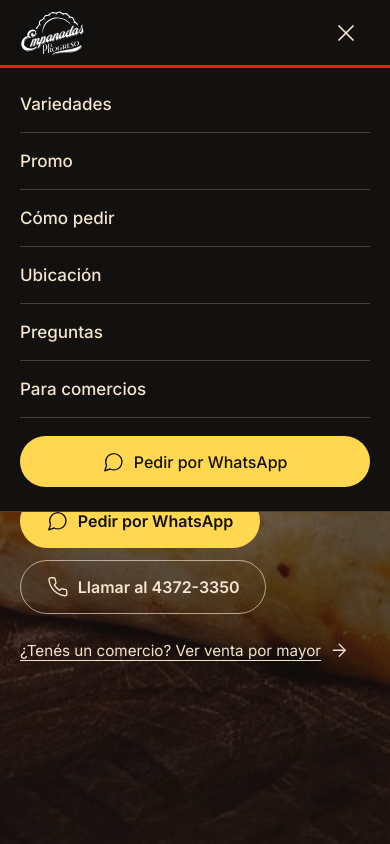
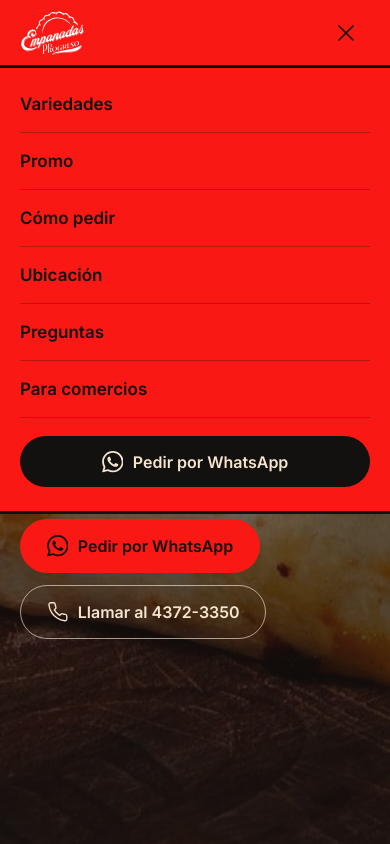
Before and after one commit to condegraphics/empanadas-land, a plain HTML site: page index.html in a window 390 px wide. Both pictures are taken after a click on the button "Abrir menú". Shown: the top 844 px of the page. Drawn offline with Linux system fonts and the light colour scheme; a web font is replaced by a local one.

Commit message:
Header rojo con CTA negro, hero con acento y botón rojos, ícono oficial de WhatsApp, se quita link de venta por mayor del hero
Co-Authored-By: Claude Sonnet 5.5 <noreply@anthropic.com>
Claude-Session: https://claude.ai/code/session_01SmNfM9cCsCpqxjUHDckCyw

```diff
--- a/index.html
+++ b/index.html
@@ -11,7 +11,7 @@
 <meta name="description" content="Empanadas al horno de barro hechas a mano desde $1.500. 3 docenas clásicas por $49.900. Retiro en Sarmiento 1334, todos los días de 8 a 23 h.">
 <link rel="canonical" href="https://empanadaselprogreso.com.ar/">
 <link rel="icon" href="img/logo-empanadas-el-progreso.svg" type="image/svg+xml">
-<meta name="theme-color" content="#13110F">
+<meta name="theme-color" content="#F91814">
 <meta property="og:type" content="website">
 <meta property="og:locale" content="es_AR">
 <meta property="og:title" content="Empanadas al Horno de Barro en Buenos Aires | El Progreso">
@@ -102,6 +102,8 @@ ul{margin:0;padding:0;list-style:none}
 .btn--primary:hover{background:var(--yellow-hover)}
 .btn--ghost{border-color:rgba(245,228,206,.65);color:var(--cream)}
 .btn--ghost:hover{background:rgba(245,228,206,.14);border-color:var(--cream)}
+.btn--red{background:var(--red);color:var(--ink)}
+.btn--red:hover{background:#FF4A45}
 .btn--dark{background:var(--black);color:var(--cream)}
 .btn--dark:hover{background:var(--black-2);color:var(--yellow)}
 .btn:active{transform:translateY(1px)}
@@ -120,21 +122,21 @@ ul{margin:0;padding:0;list-style:none}
 /* ============================================================
    1. HEADER FIJO
 ============================================================ */
-.header{position:fixed;inset:0 0 auto 0;height:var(--header-h);background:var(--black);color:var(--cream);z-index:50;border-bottom:3px solid var(--red)}
+.header{position:fixed;inset:0 0 auto 0;height:var(--header-h);background:var(--red);color:var(--ink);z-index:50;border-bottom:3px solid var(--black)}
 .header .wrap{height:100%;display:flex;align-items:center;justify-content:space-between;gap:1rem}
 .brand{display:flex;align-items:center;flex:none}
 .brand img{height:calc(var(--header-h) - 18px);width:auto}
-.nav-toggle{display:inline-flex;align-items:center;justify-content:center;width:48px;height:48px;background:none;border:0;color:var(--cream);cursor:pointer;border-radius:8px}
+.nav-toggle{display:inline-flex;align-items:center;justify-content:center;width:48px;height:48px;background:none;border:0;color:var(--ink);cursor:pointer;border-radius:8px}
 .nav-toggle .i{width:28px;height:28px}
 .nav-toggle .i-close{display:none}
 .nav-toggle[aria-expanded="true"] .i-open{display:none}
 .nav-toggle[aria-expanded="true"] .i-close{display:block}
-.nav{position:absolute;top:var(--header-h);left:0;right:0;background:var(--black);padding:8px var(--gutter) 24px;display:none;flex-direction:column;border-bottom:1px solid var(--line-light)}
+.nav{position:absolute;top:var(--header-h);left:0;right:0;background:var(--red);padding:8px var(--gutter) 24px;display:none;flex-direction:column;border-bottom:3px solid var(--black)}
 .nav.is-open{display:flex}
-.nav a{text-decoration:none;padding:14px 0;border-bottom:1px solid var(--line-light);font-weight:500}
-.nav a:hover{color:var(--yellow)}
-.nav .btn{margin-top:18px;border-bottom:0;color:var(--ink)}
-.nav .btn:hover{color:var(--ink)}
+.nav a{text-decoration:none;padding:14px 0;border-bottom:1px solid rgba(19,17,15,.28);font-weight:600}
+.nav a:hover{text-decoration:underline;text-underline-offset:5px;text-decoration-thickness:2px}
+.nav .btn{margin-top:18px;border-bottom:0;color:var(--cream)}
+.nav .btn:hover{color:var(--yellow);text-decoration:none}
 @media (min-width:960px){
   .nav-toggle{display:none}
   .nav{position:static;display:flex;flex-direction:row;align-items:center;gap:1.6rem;padding:0;background:none;border:0}
@@ -152,10 +154,8 @@ ul{margin:0;padding:0;list-style:none}
 @media (min-width:960px){.hero__inner{max-width:960px}.hero h1{font-size:clamp(3.6rem,8vw,6.2rem)}} /* escritorio: H1 +20% */
 .hero h1{color:#fff;text-shadow:0 2px 24px rgba(0,0,0,.35)}
 .hero p.lead{max-width:56ch;color:var(--cream)}
-.hero__cta{display:flex;flex-wrap:wrap;gap:12px;margin:2rem 0 1.4rem}
-.hero__link{display:inline-flex;align-items:center;gap:.5em;color:var(--cream);font-size:.95rem;text-underline-offset:4px}
-.hero__link:hover{color:var(--yellow)}
-.hero h1 .hl{color:var(--yellow);white-space:nowrap}
+.hero__cta{display:flex;flex-wrap:wrap;gap:12px;margin:2rem 0 0}
+.hero h1 .hl{color:var(--red);white-space:nowrap;text-shadow:0 2px 18px rgba(0,0,0,.55)}
 
 /* ============================================================
    3. SOBRE NOSOTROS (imagen lateral)
@@ -391,7 +391,7 @@ address{font-style:normal}
   <symbol id="i-mail" viewBox="0 0 24 24"><rect width="20" height="16" x="2" y="4" rx="2"/><path d="m22 7-8.97 5.7a1.94 1.94 0 0 1-2.06 0L2 7"/></symbol>
   <symbol id="i-pin" viewBox="0 0 24 24"><path d="M20 10c0 6-8 12-8 12s-8-6-8-12a8 8 0 0 1 16 0Z"/><circle cx="12" cy="10" r="3"/></symbol>
   <symbol id="i-clock" viewBox="0 0 24 24"><circle cx="12" cy="12" r="10"/><polyline points="12 6 12 12 16 14"/></symbol>
-  <symbol id="i-chat" viewBox="0 0 24 24"><path d="M7.9 20A9 9 0 1 0 4 16.1L2 22Z"/></symbol>
+  <symbol id="i-wa" viewBox="0 0 24 24"><path fill="currentColor" stroke="none" d="M17.472 14.382c-.297-.149-1.758-.867-2.03-.967-.273-.099-.471-.148-.67.15-.197.297-.767.966-.94 1.164-.173.199-.347.223-.644.075-.297-.15-1.255-.463-2.39-1.475-.883-.788-1.48-1.761-1.653-2.059-.173-.297-.018-.458.13-.606.134-.133.298-.347.446-.52.149-.174.198-.298.298-.497.099-.198.05-.371-.025-.52-.075-.149-.669-1.612-.916-2.207-.242-.579-.487-.5-.669-.51-.173-.008-.371-.01-.57-.01-.198 0-.52.074-.792.372-.272.297-1.04 1.016-1.04 2.479 0 1.462 1.065 2.875 1.213 3.074.149.198 2.096 3.2 5.077 4.487.709.306 1.262.489 1.694.625.712.227 1.36.195 1.871.118.571-.085 1.758-.719 2.006-1.413.248-.694.248-1.289.173-1.413-.074-.124-.272-.198-.57-.347m-5.421 7.403h-.004a9.87 9.87 0 01-5.031-1.378l-.361-.214-3.741.982.998-3.648-.235-.374a9.86 9.86 0 01-1.51-5.26c.001-5.45 4.436-9.884 9.888-9.884 2.64 0 5.122 1.03 6.988 2.898a9.825 9.825 0 012.893 6.994c-.003 5.45-4.437 9.884-9.885 9.884m8.413-18.297A11.815 11.815 0 0012.05 0C5.495 0 .16 5.335.157 11.892c0 2.096.547 4.142 1.588 5.945L.057 24l6.305-1.654a11.882 11.882 0 005.683 1.448h.005c6.554 0 11.89-5.335 11.893-11.893a11.821 11.821 0 00-3.48-8.413Z"/></symbol>
   <symbol id="i-list" viewBox="0 0 24 24"><rect width="8" height="4" x="8" y="2" rx="1" ry="1"/><path d="M16 4h2a2 2 0 0 1 2 2v14a2 2 0 0 1-2 2H6a2 2 0 0 1-2-2V6a2 2 0 0 1 2-2h2"/><path d="M12 11h4"/><path d="M12 16h4"/><path d="M8 11h.01"/><path d="M8 16h.01"/></symbol>
   <symbol id="i-bag" viewBox="0 0 24 24"><path d="M6 2 3 6v14a2 2 0 0 0 2 2h14a2 2 0 0 0 2-2V6l-3-4Z"/><path d="M3 6h18"/><path d="M16 10a4 4 0 0 1-8 0"/></symbol>
   <symbol id="i-cash" viewBox="0 0 24 24"><rect width="20" height="12" x="2" y="6" rx="2"/><circle cx="12" cy="12" r="2"/><path d="M6 12h.01M18 12h.01"/></symbol>
@@ -426,8 +426,8 @@ address{font-style:normal}
       <a href="#ubicacion">Ubicación</a>
       <a href="#faq">Preguntas</a>
       <a href="#gremio">Para comercios</a>
-      <a class="btn btn--primary" href="https://wa.me/5491138833144?text=Hola!%20Quiero%20hacer%20un%20pedido%20de%20empanadas" rel="noopener">
-        <svg class="i" aria-hidden="true"><use href="#i-chat"/></svg>Pedir por WhatsApp
+      <a class="btn btn--dark" href="https://wa.me/5491138833144?text=Hola!%20Quiero%20hacer%20un%20pedido%20de%20empanadas" rel="noopener">
+        <svg class="i" aria-hidden="true"><use href="#i-wa"/></svg>Pedir por WhatsApp
       </a>
     </nav>
   </div>
@@ -445,16 +445,13 @@ address{font-style:normal}
       <h1 id="hero-title">Empanadas al <span class="hl">horno de barro</span> en Buenos Aires.</h1>
       <p class="lead">Hechas a mano, grandes y jugosas. Calidad premium de El Progreso Restaurante.</p>
       <div class="hero__cta">
-        <a class="btn btn--primary" href="https://wa.me/5491138833144?text=Hola!%20Quiero%20hacer%20un%20pedido%20de%20empanadas" rel="noopener">
-          <svg class="i" aria-hidden="true"><use href="#i-chat"/></svg>Pedir por WhatsApp
+        <a class="btn btn--red" href="https://wa.me/5491138833144?text=Hola!%20Quiero%20hacer%20un%20pedido%20de%20empanadas" rel="noopener">
+          <svg class="i" aria-hidden="true"><use href="#i-wa"/></svg>Pedir por WhatsApp
         </a>
         <a class="btn btn--ghost" href="tel:+541143723350">
           <svg class="i" aria-hidden="true"><use href="#i-phone"/></svg>Llamar al 4372-3350
         </a>
       </div>
-      <a class="hero__link" href="#gremio">¿Tenés un comercio? Ver venta por mayor
-        <svg class="i" aria-hidden="true"><use href="#i-arrow"/></svg>
-      </a>
     </div>
   </div>
 </section>
@@ -614,7 +611,7 @@ address{font-style:normal}
         <li><svg class="i" aria-hidden="true"><use href="#i-cash"/></svg>Pago en efectivo</li>
       </ul>
       <a class="btn btn--primary" href="https://wa.me/5491138833144?text=Hola!%20Quiero%20la%20promo%20de%203%20docenas%20de%20empanadas%20cl%C3%A1sicas" rel="noopener">
-        <svg class="i" aria-hidden="true"><use href="#i-chat"/></svg>Pedir mi promo por WhatsApp
+        <svg class="i" aria-hidden="true"><use href="#i-wa"/></svg>Pedir mi promo por WhatsApp
       </a>
     </div>
     <div class="promo__media reveal" style="--d:.1s"><img class="promo__png" src="img/casa-de-empanadas-el-progreso-en-caba-01.png" alt="Pila de empanadas clásicas al horno de barro sobre una tabla de madera" width="752" height="507" loading="lazy" decoding="async"></div>
@@ -633,7 +630,7 @@ address{font-style:normal}
     <div class="cards">
       <article class="card reveal">
         <span class="card__n">PASO 1</span>
-        <svg class="i" aria-hidden="true"><use href="#i-chat"/></svg>
+        <svg class="i" aria-hidden="true"><use href="#i-wa"/></svg>
         <h3>Escribinos o llamanos</h3>
         <p>Por WhatsApp al <a href="https://wa.me/5491138833144" rel="noopener">11-3883-3144</a> o llamá al <a href="tel:+541144721908">11-4472-1908</a>, al <a href="tel:+541143723350">4372-3350</a> o al <a href="tel:+541143723380">4372-3380</a>.</p>
       </article>
@@ -699,7 +696,7 @@ address{font-style:normal}
       <h2 id="ubi-title">Abierto todos los días, de 8 a 23 h, en Sarmiento 1334</h2>
       <p class="lead">Estamos en el centro de Buenos Aires. Atendemos de lunes a viernes, sábados, domingos y feriados.</p>
       <div class="loc__cta">
-        <a class="btn btn--primary" href="https://wa.me/5491138833144?text=Hola!%20Quiero%20hacer%20un%20pedido%20de%20empanadas" rel="noopener"><svg class="i" aria-hidden="true"><use href="#i-chat"/></svg>Pedir por WhatsApp</a>
+        <a class="btn btn--primary" href="https://wa.me/5491138833144?text=Hola!%20Quiero%20hacer%20un%20pedido%20de%20empanadas" rel="noopener"><svg class="i" aria-hidden="true"><use href="#i-wa"/></svg>Pedir por WhatsApp</a>
         <!-- Enlace externo a Google Maps (sin mapa embebido) -->
         <a class="btn btn--ghost" href="https://www.google.com/maps/search/?api=1&amp;query=Sarmiento+1334%2C+Ciudad+de+Buenos+Aires" target="_blank" rel="noopener"><svg class="i" aria-hidden="true"><use href="#i-pin"/></svg>Cómo llegar</a>
       </div>
@@ -707,7 +704,7 @@ address{font-style:normal}
     <div class="info reveal" style="--d:.1s">
       <address class="info__item"><svg class="i" aria-hidden="true"><use href="#i-pin"/></svg><h3>Dirección</h3><p>Sarmiento 1334<br>Ciudad de Buenos Aires</p></address>
       <div class="info__item"><svg class="i" aria-hidden="true"><use href="#i-clock"/></svg><h3>Horario para pedir empanadas</h3><p>De 8:00 a 23:00 h, todos los días</p></div>
-      <div class="info__item"><svg class="i" aria-hidden="true"><use href="#i-chat"/></svg><h3>WhatsApp</h3><p><a href="https://wa.me/5491138833144" rel="noopener">11-3883-3144</a></p></div>
+      <div class="info__item"><svg class="i" aria-hidden="true"><use href="#i-wa"/></svg><h3>WhatsApp</h3><p><a href="https://wa.me/5491138833144" rel="noopener">11-3883-3144</a></p></div>
       <div class="info__item"><svg class="i" aria-hidden="true"><use href="#i-phone"/></svg><h3>Teléfonos</h3><p><a href="tel:+541144721908">11-4472-1908</a><br><a href="tel:+541143723350">4372-3350</a> · <a href="tel:+541143723380">4372-3380</a></p></div>
     </div>
   </div>
@@ -787,7 +784,7 @@ address{font-style:normal}
     <h2 id="cta-title">Pedí hoy tus empanadas al horno de barro</h2>
     <p>Escribinos al WhatsApp <strong>11-3883-3144</strong> o pasá por <strong>Sarmiento 1334</strong>. Abrimos todos los días, de 8 a 23 h.</p>
     <a class="btn btn--primary" href="https://wa.me/5491138833144?text=Hola!%20Quiero%20hacer%20un%20pedido%20de%20empanadas" rel="noopener">
-      <svg class="i" aria-hidden="true"><use href="#i-chat"/></svg>Hacer mi pedido por WhatsApp
+      <svg class="i" aria-hidden="true"><use href="#i-wa"/></svg>Hacer mi pedido por WhatsApp
     </a>
   </div>
 </section>
```
